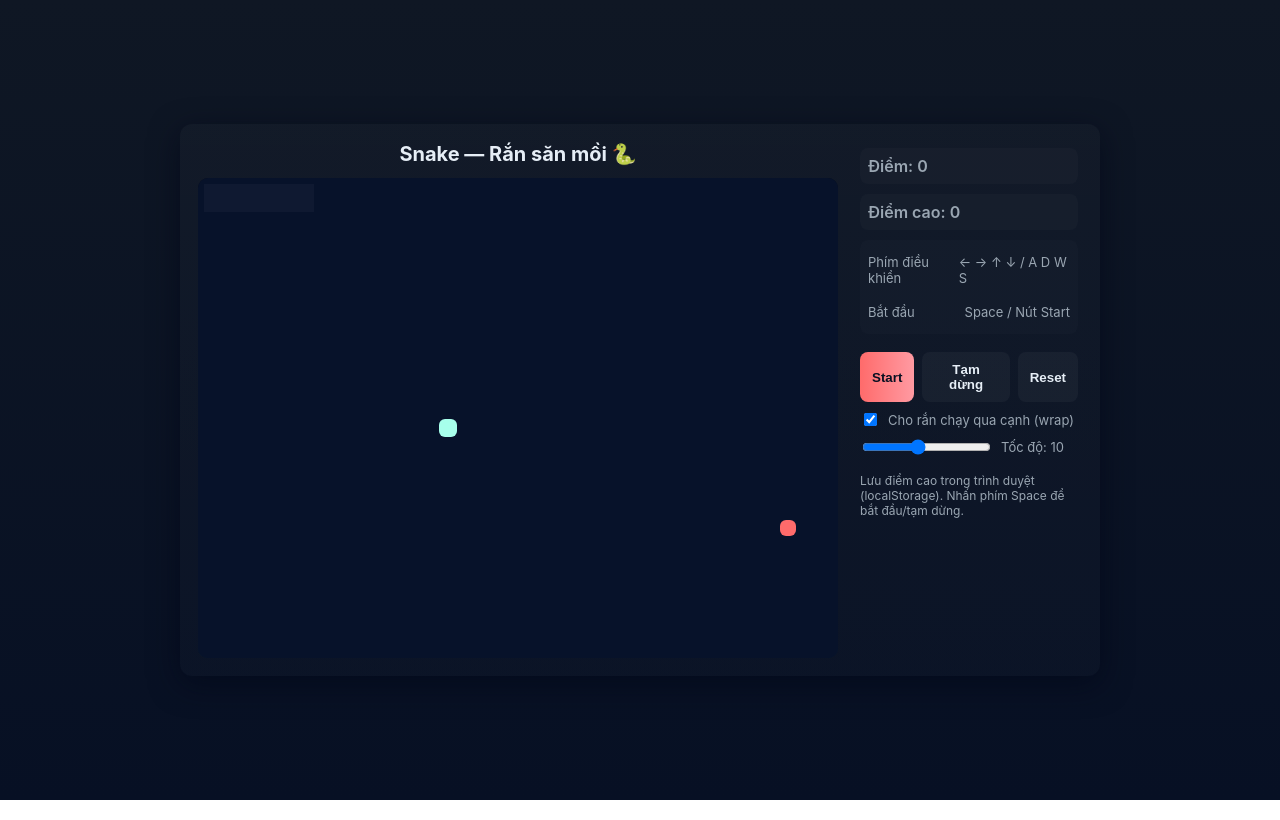
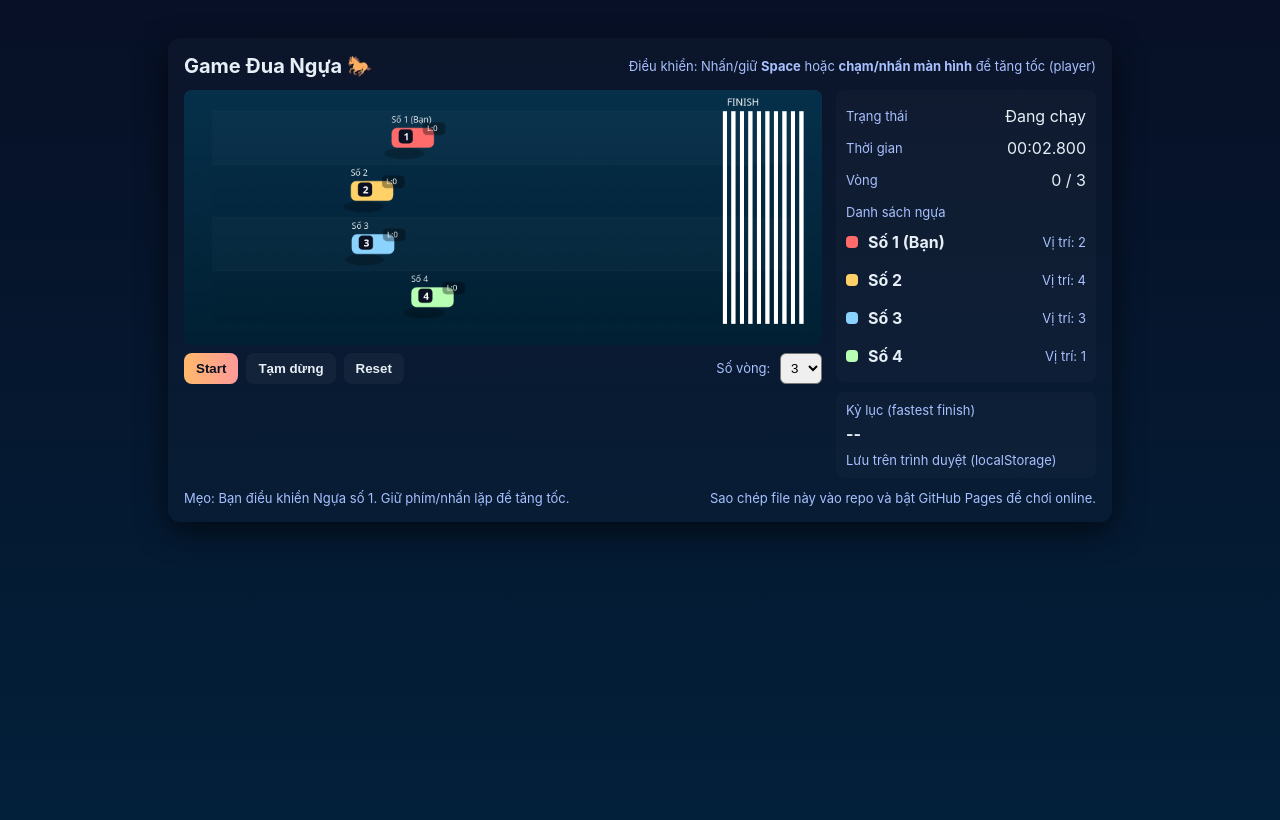
Before and after one commit to AnhQuoc1312/AnhQuoc1312-website, a plain HTML site: page index.html in a window 1280 px wide. Both pictures are taken after a click on the button "Start". Drawn offline with Linux system fonts and the light colour scheme.

Commit message:
Update index.html

```diff
--- a/index.html
+++ b/index.html
@@ -3,170 +3,238 @@
 <head>
   <meta charset="utf-8" />
   <meta name="viewport" content="width=device-width,initial-scale=1" />
-  <title>Snake — Game Rắn Săn Mồi</title>
-  <meta name="description" content="Game Rắn săn mồi đơn giản - chơi trên GitHub Pages" />
+  <title>Game Đua Ngựa 🐎 — GitHub Pages</title>
+  <meta name="description" content="Game Đua Ngựa đơn giản: điều khiển ngựa, đua với 3 AI. Chạy trên GitHub Pages." />
   <style>
     :root{
-      --bg:#0f1724;
-      --panel:#0b1220;
-      --accent:#ff6b6b;
-      --muted:#9aa6b2;
-      --card:#0b1320;
+      --bg:#071026;
+      --panel:#0b1630;
+      --accent:#ffb86b;
+      --muted:#a8c0ff;
+      --ui:#e6eef6;
     }
     *{box-sizing:border-box}
-    html,body{height:100%;margin:0;font-family:Inter,system-ui,-apple-system,Segoe UI,Roboto,"Helvetica Neue",Arial;background:linear-gradient(180deg,var(--bg),#071024);color:#e6eef6}
-    .wrap{min-height:100vh;display:flex;align-items:center;justify-content:center;padding:20px}
-    .card{
-      width:100%;max-width:920px;background:linear-gradient(180deg,rgba(255,255,255,0.02),rgba(255,255,255,0.01));
-      border-radius:12px;padding:18px;box-shadow:0 8px 30px rgba(2,6,23,0.6);display:flex;gap:18px;align-items:flex-start;
-    }
-    .left{flex:1;display:flex;flex-direction:column;gap:12px;align-items:center}
-    canvas{background:linear-gradient(180deg,#081022,#07203a);border-radius:10px;display:block;width:100%;height:auto;max-width:680px;box-shadow:inset 0 0 90px rgba(0,0,0,0.35)}
-    .right{width:260px;min-width:220px;padding:6px 4px;display:flex;flex-direction:column;gap:10px}
+    html,body{height:100%;margin:0;font-family:Inter,system-ui,Segoe UI,Roboto,Helvetica,Arial;background:linear-gradient(180deg,var(--bg),#03203a);color:var(--ui)}
+    .container{max-width:980px;margin:20px auto;padding:18px}
+    .card{background:linear-gradient(180deg,rgba(255,255,255,0.02),rgba(255,255,255,0.01));border-radius:12px;padding:16px;box-shadow:0 10px 30px rgba(0,0,0,0.6)}
+    header{display:flex;align-items:center;justify-content:space-between;gap:12px}
     h1{margin:0;font-size:20px}
-    .score, .best{background:rgba(255,255,255,0.02);padding:8px;border-radius:8px;font-weight:600;color:var(--muted)}
-    .controls{display:flex;gap:8px}
-    button{appearance:none;border:0;padding:10px 12px;border-radius:8px;background:rgba(255,255,255,0.04);color:inherit;cursor:pointer;font-weight:600}
-    button.primary{background:linear-gradient(90deg,var(--accent),#ff9aa2);color:#081022}
+    .top-right{display:flex;gap:8px;align-items:center}
+    button{appearance:none;border:0;padding:8px 12px;border-radius:8px;background:rgba(255,255,255,0.04);color:inherit;cursor:pointer;font-weight:700}
+    button.primary{background:linear-gradient(90deg,var(--accent),#ff9a9a);color:#081022}
+    .layout{display:flex;gap:14px;margin-top:12px}
+    .left{flex:1}
+    canvas{width:100%;height:auto;border-radius:8px;background:linear-gradient(180deg,#06304a,#02233a);display:block}
+    .right{width:260px;min-width:200px;display:flex;flex-direction:column;gap:10px}
+    .panel{background:rgba(255,255,255,0.02);padding:10px;border-radius:8px}
+    .row{display:flex;justify-content:space-between;align-items:center;padding:6px 0}
     .small{font-size:13px;color:var(--muted)}
-    .footer{font-size:12px;color:var(--muted);margin-top:8px}
-    .legend{display:flex;flex-direction:column;gap:6px;padding:8px;background:rgba(255,255,255,0.01);border-radius:8px}
-    .row{display:flex;justify-content:space-between;align-items:center;padding:6px 0}
-    .mobile-cta{display:none}
-    @media (max-width:820px){
-      .card{flex-direction:column;align-items:stretch}
-      .right{width:100%}
-      .mobile-cta{display:block}
-    }
+    .horse-info{display:flex;align-items:center;gap:8px}
+    .track{height:56px;border-radius:8px;overflow:hidden;background:linear-gradient(90deg,#0a2d2d,#052426)}
+    .legend{font-size:13px;color:var(--muted)}
+    footer{margin-top:12px;font-size:13px;color:var(--muted);display:flex;justify-content:space-between;align-items:center}
+    @media (max-width:860px){.layout{flex-direction:column}.right{width:100%}}
   </style>
 </head>
 <body>
-  <div class="wrap">
-    <div class="card" role="application" aria-label="Game Rắn săn mồi">
-      <div class="left">
-        <h1>Snake — Rắn săn mồi 🐍</h1>
-        <canvas id="game" width="640" height="480" aria-label="Bàn chơi"></canvas>
-        <div class="small mobile-cta">Trên mobile: vuốt để đổi hướng. Chạm hai lần để tạm dừng.</div>
-      </div>
+  <div class="container">
+    <div class="card" role="application" aria-label="Game đua ngựa">
+      <header>
+        <h1>Game Đua Ngựa 🐎</h1>
+        <div class="top-right">
+          <div class="small">Điều khiển: Nhấn/giữ <strong>Space</strong> hoặc <strong>chạm/nhấn màn hình</strong> để tăng tốc (player)</div>
+        </div>
+      </header>
 
-      <aside class="right" aria-hidden="false">
-        <div class="score">Điểm: <span id="score">0</span></div>
-        <div class="best">Điểm cao: <span id="best">0</span></div>
-
-        <div class="legend">
-          <div class="row"><div class="small">Phím điều khiển</div><div class="small">← → ↑ ↓ / A D W S</div></div>
-          <div class="row"><div class="small">Bắt đầu</div><div class="small">Space / Nút Start</div></div>
-        </div>
-
-        <div style="display:flex;flex-direction:column;gap:8px;margin-top:8px">
-          <div class="controls">
+      <div class="layout">
+        <div class="left">
+          <canvas id="race" width="900" height="360" aria-label="Bàn đua"></canvas>
+          <div style="display:flex;gap:8px;margin-top:8px">
             <button id="startBtn" class="primary">Start</button>
             <button id="pauseBtn">Tạm dừng</button>
             <button id="resetBtn">Reset</button>
+            <label class="small" style="align-self:center;margin-left:auto">Số vòng:
+              <select id="laps" style="margin-left:6px;padding:6px;border-radius:6px">
+                <option value="1">1</option>
+                <option value="2">2</option>
+                <option value="3" selected>3</option>
+              </select>
+            </label>
+          </div>
+        </div>
+
+        <aside class="right" aria-hidden="false">
+          <div class="panel">
+            <div class="row"><div class="small">Trạng thái</div><div id="status">Sẵn sàng</div></div>
+            <div class="row"><div class="small">Thời gian</div><div id="time">00:00.000</div></div>
+            <div class="row"><div class="small">Vòng</div><div id="lap">0 / 3</div></div>
+            <div style="height:8px"></div>
+            <div class="small">Danh sách ngựa</div>
+            <div id="horseList" style="display:flex;flex-direction:column;gap:6px;margin-top:6px"></div>
           </div>
 
-          <label class="small" style="display:flex;gap:8px;align-items:center">
-            <input id="toggleWrap" type="checkbox" checked /> <span>Cho rắn chạy qua cạnh (wrap)</span>
-          </label>
+          <div class="panel">
+            <div class="small">Kỷ lục (fastest finish)</div>
+            <div id="bestRecord" style="font-weight:700;margin-top:6px">--</div>
+            <div class="small" style="margin-top:8px">Lưu trên trình duyệt (localStorage)</div>
+          </div>
+        </aside>
+      </div>
 
-          <label class="small" style="display:flex;gap:8px;align-items:center">
-            <input id="speedRange" type="range" min="4" max="18" value="10" /> <span id="speedLabel">Tốc độ: 10</span>
-          </label>
-
-          <div class="footer small">Lưu điểm cao trong trình duyệt (localStorage). Nhấn phím Space để bắt đầu/tạm dừng.</div>
-        </div>
-      </aside>
+      <footer>
+        <div class="legend">Mẹo: Bạn điều khiển Ngựa số 1. Giữ phím/nhấn lặp để tăng tốc.</div>
+        <div class="small">Sao chép file này vào repo và bật GitHub Pages để chơi online.</div>
+      </footer>
     </div>
   </div>
 
 <script>
-/*
-  Game Snake đơn giản, single-file.
-  - WASD / arrow keys để điều khiển
-  - Space để bắt đầu / tạm dừng
-  - Lưu điểm cao trong localStorage
-  - Mobile: gesture swipe to change direction
+/* Simple Horse Racing Game
+ - 4 horses, player controls horse 0 (nhấn space/giữ hoặc chạm)
+ - AI ngựa có tốc độ base + ngẫu nhiên
+ - Vòng đua đếm, finish khi đạt số vòng
+ - Lưu best time trong localStorage
 */
 
-const canvas = document.getElementById('game');
+const canvas = document.getElementById('race');
 const ctx = canvas.getContext('2d');
-let scale = 20;                // kích thước ô
-let cols = Math.floor(canvas.width / scale);
-let rows = Math.floor(canvas.height / scale);
 
-let snake = [{x: Math.floor(cols/2), y: Math.floor(rows/2)}];
-let dir = {x:1, y:0};
-let nextDir = {x:1, y:0};
-let food = null;
-let score = 0;
-let best = Number(localStorage.getItem('snake_best') || 0);
+let W = canvas.width, H = canvas.height;
+function resizeCanvas(){
+  // keep canvas internal resolution same, CSS scales it
+  const ratio = window.devicePixelRatio || 1;
+  canvas.width = 900 * ratio;
+  canvas.height = 360 * ratio;
+  canvas.style.width = '100%';
+  canvas.style.height = 'auto';
+  ctx.setTransform(ratio,0,0,ratio,0,0);
+  W = canvas.width / ratio; H = canvas.height / ratio;
+}
+resizeCanvas();
+window.addEventListener('resize', resizeCanvas);
+
+// game variables
+const NUM_HORSES = 4;
+const TRACK_PADDING = 30;
+const TRACK_HEIGHT = (H - TRACK_PADDING*2) / NUM_HORSES;
+const FINISH_LINE_X = W - 140;
+let lapsToRun = Number(document.getElementById('laps').value) || 3;
+
+const horses = [];
 let running = false;
-let wrap = true;
-let speed = 10; // ticks per second
-let tickInterval = null;
+let startedAt = null;
+let elapsed = 0;
+let lapDisplay = 0;
+let statusEl = document.getElementById('status');
+let timeEl = document.getElementById('time');
+let lapEl = document.getElementById('lap');
+let horseListEl = document.getElementById('horseList');
+let bestKey = 'horse_race_best_time';
+let bestRecordEl = document.getElementById('bestRecord');
+let best = Number(localStorage.getItem(bestKey) || 0);
+if(best>0) bestRecordEl.textContent = formatTime(best); else bestRecordEl.textContent = '--';
 
-const scoreEl = document.getElementById('score');
-const bestEl = document.getElementById('best');
-bestEl.textContent = best;
-document.getElementById('toggleWrap').checked = wrap;
-const speedRange = document.getElementById('speedRange');
-const speedLabel = document.getElementById('speedLabel');
-speedRange.value = speed;
-speedLabel.textContent = 'Tốc độ: ' + speed;
-
-function resetGame(){
-  snake = [{x: Math.floor(cols/2), y: Math.floor(rows/2)}];
-  dir = {x:1,y:0};
-  nextDir = {x:1,y:0};
-  score = 0;
-  placeFood();
-  updateScore();
-  running = false;
-  stopLoop();
+// create horses
+function initHorses(){
+  horses.length = 0;
+  for(let i=0;i<NUM_HORSES;i++){
+    horses.push({
+      id: i,
+      name: ['Số 1 (Bạn)','Số 2','Số 3','Số 4'][i] || 'Ngựa '+(i+1),
+      color: ['#ff6b6b','#ffd166','#8bd3ff','#b6ffb3'][i % 4],
+      x: 60,
+      y: TRACK_PADDING + i * TRACK_HEIGHT + TRACK_HEIGHT/2,
+      baseSpeed: 0.9 + Math.random()*0.6, // base movement per tick
+      speedBuff: 0, // temporary buff from player
+      lap: 0,
+      finished: false,
+      finishTime: 0
+    });
+  }
+  renderHorseList();
 }
 
-function placeFood(){
-  let valid = false;
-  while(!valid){
-    const fx = Math.floor(Math.random() * cols);
-    const fy = Math.floor(Math.random() * rows);
-    if(!snake.some(s => s.x === fx && s.y === fy)){
-      food = {x: fx, y: fy};
-      valid = true;
-    }
-  }
+function renderHorseList(){
+  horseListEl.innerHTML = '';
+  horses.forEach(h => {
+    const el = document.createElement('div');
+    el.className = 'row';
+    el.style.display = 'flex';
+    el.style.justifyContent = 'space-between';
+    el.style.alignItems = 'center';
+    el.innerHTML = `<div style="display:flex;gap:10px;align-items:center">
+      <div style="width:12px;height:12px;background:${h.color};border-radius:4px"></div>
+      <div style="font-weight:700">${h.name}</div>
+    </div><div id="status-h-${h.id}" class="small">Vị trí: 0</div>`;
+    horseListEl.appendChild(el);
+  });
 }
 
+// draw track and horses
 function draw(){
-  // clear
-  ctx.clearRect(0,0,canvas.width,canvas.height);
+  // background
+  ctx.clearRect(0,0,W,H);
+  // grass
+  const grd = ctx.createLinearGradient(0,0,0,H);
+  grd.addColorStop(0,'#06304a'); grd.addColorStop(1,'#012033');
+  ctx.fillStyle = grd;
+  ctx.fillRect(0,0,W,H);
 
-  // background grid subtle
-  ctx.fillStyle = '#07122a';
-  ctx.fillRect(0,0,canvas.width,canvas.height);
-
-  // food
-  if(food){
-    ctx.fillStyle = '#ff6b6b';
-    roundRect(ctx, food.x*scale+2, food.y*scale+2, scale-4, scale-4, 6);
-    ctx.fill();
+  // draw lanes
+  for(let i=0;i<NUM_HORSES;i++){
+    const laneY = TRACK_PADDING + i*TRACK_HEIGHT;
+    ctx.fillStyle = i%2===0 ? 'rgba(255,255,255,0.02)' : 'rgba(0,0,0,0.02)';
+    ctx.fillRect(40, laneY, W-80, TRACK_HEIGHT);
+    // lane marker
+    ctx.strokeStyle = 'rgba(255,255,255,0.04)';
+    ctx.beginPath();
+    ctx.moveTo(40, laneY);
+    ctx.lineTo(W-100, laneY);
+    ctx.stroke();
   }
 
-  // snake
-  for(let i=0;i<snake.length;i++){
-    const s = snake[i];
-    const hue = 200 - Math.min(160, i*6);
-    ctx.fillStyle = i===0 ? '#a7ffeb' : `hsl(${hue}, 60%, ${50 - Math.min(30,i*0.6)}%)`;
-    roundRect(ctx, s.x*scale+1, s.y*scale+1, scale-2, scale-2, 6);
+  // finish line
+  ctx.fillStyle = '#fff';
+  for(let i=0;i<20;i++){
+    if(i%2===0) ctx.fillRect(FINISH_LINE_X + i*6, TRACK_PADDING, 6, H-TRACK_PADDING*2);
+  }
+  ctx.font = '14px system-ui';
+  ctx.fillStyle = '#fff';
+  ctx.fillText('FINISH', FINISH_LINE_X+6, 22);
+
+  // draw horses
+  horses.forEach((h, idx) => {
+    // horse body (simple rectangle + head)
+    const hx = h.x;
+    const hy = h.y;
+    // shadow
+    ctx.fillStyle = 'rgba(0,0,0,0.25)';
+    ctx.beginPath(); ctx.ellipse(hx+18, hy+22, 28, 8, 0, 0, Math.PI*2); ctx.fill();
+
+    // body
+    ctx.fillStyle = h.color;
+    roundRect(ctx, hx, hy-14, 60, 28, 8);
     ctx.fill();
-  }
 
-  // overlay UI small
-  ctx.fillStyle = 'rgba(255,255,255,0.03)';
-  ctx.fillRect(6,6,110,28);
+    // saddle / number
+    ctx.fillStyle = '#081022';
+    roundRect(ctx, hx+10, hy-12, 20, 20, 5); ctx.fill();
+    ctx.fillStyle = '#fff';
+    ctx.font = 'bold 14px system-ui'; ctx.fillText(String(h.id+1), hx+17, hy+3);
+
+    // name
+    ctx.font = '12px system-ui'; ctx.fillStyle = 'rgba(255,255,255,0.9)';
+    ctx.fillText(h.name, hx, hy-22);
+    // lap badge
+    ctx.fillStyle = 'rgba(0,0,0,0.35)'; roundRect(ctx, hx+44, hy-22, 32, 18, 6); ctx.fill();
+    ctx.fillStyle = '#fff'; ctx.font='11px system-ui'; ctx.fillText('L:' + h.lap, hx+50, hy-10);
+  });
+
+  // debug
+  // ctx.fillStyle='#fff'; ctx.fillText('elapsed: '+elapsed.toFixed(2),20,20);
 }
 
-function roundRect(ctx, x, y, w, h, r){
+function roundRect(ctx,x,y,w,h,r){
   ctx.beginPath();
   ctx.moveTo(x+r,y);
   ctx.arcTo(x+w,y,x+w,y+h,r);
@@ -176,168 +244,198 @@ function roundRect(ctx, x, y, w, h, r){
   ctx.closePath();
 }
 
-function step(){
-  // apply nextDir to dir but prevent reverse
-  if(!(nextDir.x === -dir.x && nextDir.y === -dir.y)){
-    dir = nextDir;
+// game loop
+let raf = null;
+let lastTS = 0;
+function loop(ts){
+  if(!running){ lastTS = ts; raf = requestAnimationFrame(loop); return; }
+  if(!startedAt) startedAt = ts;
+  const dt = Math.min(40, ts - lastTS); // ms
+  lastTS = ts;
+  update(dt/1000);
+  draw();
+  raf = requestAnimationFrame(loop);
+}
+
+function update(dt){
+  // update elapsed
+  elapsed = (performance.now() - startedAt) || 0;
+  timeEl.textContent = formatTime(elapsed);
+
+  // update each horse
+  // player horse id 0: if boost active, give speed buff
+  horses.forEach(h => {
+    if(h.finished) return;
+    let move = h.baseSpeed * (50 + Math.random()*20) * dt; // base movement
+    // AI: slight randomness + slip
+    if(h.id !== 0){
+      // AI smarter when ahead/behind
+      const leaderX = Math.max(...horses.map(t=>t.x));
+      if(h.x < leaderX - 20) move *= 1.03; // try to catch up a bit
+      move *= (0.9 + Math.random()*0.3);
+    } else {
+      // player controlled: speedBuff applied
+      move *= (1 + (h.speedBuff || 0));
+      // natural slow down if not boosting
+    }
+    h.x += move;
+
+    // lap detection: when passing start line (x < startX) to FINISH? We'll count laps when passing FINISH_LINE_X
+    if(h.x >= FINISH_LINE_X && !h._passedFinish){
+      h._passedFinish = true;
+      h.lap += 1;
+      if(h.lap >= lapsToRun){
+        h.finished = true;
+        h.finishTime = elapsed;
+        onHorseFinish(h);
+      }
+    }
+    if(h.x < FINISH_LINE_X){
+      h._passedFinish = false;
+    }
+  });
+
+  // update UI horse positions (ranking)
+  const ranking = horses.slice().sort((a,b)=>b.x - a.x);
+  ranking.forEach((h, idx) => {
+    const el = document.getElementById('status-h-' + h.id);
+    if(el) el.textContent = 'Vị trí: ' + (idx+1);
+  });
+
+  // update lap display for player
+  const playerLap = horses[0].lap;
+  lapEl.textContent = `${playerLap} / ${lapsToRun}`;
+
+  // check if all finished
+  if(horses.every(h=>h.finished)){
+    endRace();
   }
+}
 
-  const head = {x: snake[0].x + dir.x, y: snake[0].y + dir.y};
+function onHorseFinish(h){
+  statusEl.textContent = `Ngựa ${h.id+1} hoàn thành (L:${h.lap})`;
+  // if player finished first overall update best
+  // check if all finished in endRace
+}
 
-  if(wrap){
-    if(head.x < 0) head.x = cols-1;
-    if(head.x >= cols) head.x = 0;
-    if(head.y < 0) head.y = rows-1;
-    if(head.y >= rows) head.y = 0;
+function endRace(){
+  running = false;
+  statusEl.textContent = 'Kết thúc cuộc đua';
+  // determine placement by finishTime or x
+  const finishedOrdered = horses.slice().sort((a,b)=>{
+    if(a.finishTime && b.finishTime) return a.finishTime - b.finishTime;
+    return b.x - a.x;
+  });
+  // show results
+  let resultMsg = 'Kết quả: ';
+  finishedOrdered.forEach((h, idx)=> resultMsg += `#${idx+1}: ${h.name} (${h.id+1})  `);
+  // update best if player is first
+  if(finishedOrdered[0].id === 0){
+    const time = horses[0].finishTime || elapsed;
+    if(!best || time < best || best===0){
+      best = time;
+      localStorage.setItem(bestKey, String(best));
+      bestRecordEl.textContent = formatTime(best);
+      alert('Bạn thắng! Kỷ lục mới: ' + formatTime(best));
+    } else {
+      alert('Bạn thắng! Thời gian: ' + formatTime(time));
+    }
   } else {
-    // check wall collision
-    if(head.x < 0 || head.x >= cols || head.y < 0 || head.y >= rows){
-      return gameOver();
-    }
+    // show summary
+    alert(resultMsg);
   }
+}
 
-  // check self collision
-  if(snake.some(seg => seg.x === head.x && seg.y === head.y)){
-    return gameOver();
+// controls
+document.getElementById('startBtn').addEventListener('click', ()=>{
+  if(!running){
+    startRace();
   }
+});
+document.getElementById('pauseBtn').addEventListener('click', ()=>{
+  running = !running;
+  statusEl.textContent = running ? 'Đang chạy' : 'Tạm dừng';
+});
+document.getElementById('resetBtn').addEventListener('click', ()=>{
+  if(confirm('Reset cuộc đua?')) resetRace();
+});
+document.getElementById('laps').addEventListener('change',(e)=>{
+  lapsToRun = Number(e.target.value);
+  lapEl.textContent = `0 / ${lapsToRun}`;
+});
 
-  snake.unshift(head);
+// player input: space to boost
+let boosting = false;
+function setBoost(active){
+  boosting = active;
+  const p = horses[0];
+  if(!p) return;
+  p.speedBuff = active ? 1.2 : 0; // 20% boost
+}
+window.addEventListener('keydown',(e)=>{
+  if(e.code === 'Space'){ e.preventDefault(); setBoost(true); }
+});
+window.addEventListener('keyup',(e)=>{
+  if(e.code === 'Space'){ setBoost(false); }
+});
 
-  // eat food?
-  if(food && head.x === food.x && head.y === food.y){
-    score += 1;
-    updateScore();
-    placeFood();
-  } else {
-    snake.pop();
+// mobile touch to boost (tap & hold)
+canvas.addEventListener('touchstart',(e)=>{ e.preventDefault(); setBoost(true); });
+canvas.addEventListener('touchend',(e)=>{ e.preventDefault(); setBoost(false); });
+
+// mouse click boost
+canvas.addEventListener('mousedown',(e)=> setBoost(true));
+window.addEventListener('mouseup',(e)=> setBoost(false));
+
+// game management
+function startRace(){
+  if(horses.every(h=>h.finished)){
+    resetRace();
   }
+  running = true;
+  statusEl.textContent = 'Đang chạy';
+  if(!startedAt) startedAt = performance.now();
+  if(!raf) { lastTS = performance.now(); raf = requestAnimationFrame(loop); }
+}
 
+function resetRace(){
+  // reinit horses positions & states
+  initHorses();
+  horses.forEach(h=>{
+    h.x = 60;
+    h.lap = 0;
+    h.finished = false;
+    h.finishTime = 0;
+    h._passedFinish = false;
+    h.speedBuff = 0;
+    // tweak AI base speed slightly
+    h.baseSpeed = 0.9 + Math.random()*0.6;
+  });
+  lapsToRun = Number(document.getElementById('laps').value);
+  lapEl.textContent = `0 / ${lapsToRun}`;
+  elapsed = 0; startedAt = null; running = false;
+  statusEl.textContent = 'Sẵn sàng';
+  timeEl.textContent = '00:00.000';
+  renderHorseList();
   draw();
 }
 
-function updateScore(){
-  scoreEl.textContent = score;
-  if(score > best){
-    best = score;
-    bestEl.textContent = best;
-    localStorage.setItem('snake_best', String(best));
-  }
+// util format time
+function formatTime(ms){
+  if(!ms && ms!==0) return '--';
+  const total = Number(ms);
+  const s = Math.floor(total/1000);
+  const mm = Math.floor(s/60).toString().padStart(2,'0');
+  const ss = (s%60).toString().padStart(2,'0');
+  const msRem = Math.floor(total%1000).toString().padStart(3,'0');
+  return `${mm}:${ss}.${msRem}`;
 }
 
-function gameOver(){
-  running = false;
-  stopLoop();
-  // flash effect
-  for(let i=0;i<3;i++){
-    setTimeout(()=>ctx.fillStyle='rgba(255,80,80,0.06)', 50*i);
-  }
-  // reset after short delay
-  setTimeout(()=> {
-    alert('Game over! Điểm của bạn: ' + score);
-    resetGame();
-    draw();
-  }, 150);
-}
+// start up
+initHorses();
+draw();
+raf = requestAnimationFrame(loop);
 
-function startLoop(){
-  if(tickInterval) clearInterval(tickInterval);
-  tickInterval = setInterval(step, 1000 / speed);
-}
-
-function stopLoop(){
-  if(tickInterval){ clearInterval(tickInterval); tickInterval = null; }
-}
-
-// controls
-window.addEventListener('keydown', (e)=>{
-  if(e.key === ' '){
-    e.preventDefault();
-    if(running){ running = false; stopLoop(); } else { running = true; startLoop(); }
-    return;
-  }
-  const k = e.key.toLowerCase();
-  if(k === 'arrowup' || k === 'w') { nextDir = {x:0,y:-1}; }
-  if(k === 'arrowdown' || k === 's') { nextDir = {x:0,y:1}; }
-  if(k === 'arrowleft' || k === 'a') { nextDir = {x:-1,y:0}; }
-  if(k === 'arrowright' || k === 'd') { nextDir = {x:1,y:0}; }
-});
-
-document.getElementById('startBtn').addEventListener('click', ()=>{
-  if(!running){ running = true; startLoop(); }
-});
-document.getElementById('pauseBtn').addEventListener('click', ()=>{
-  running = false; stopLoop();
-});
-document.getElementById('resetBtn').addEventListener('click', ()=>{
-  if(confirm('Bạn muốn reset trò chơi?')) resetGame();
-});
-document.getElementById('toggleWrap').addEventListener('change', (e)=>{
-  wrap = e.target.checked;
-});
-speedRange.addEventListener('input', (e)=>{
-  speed = Number(e.target.value);
-  speedLabel.textContent = 'Tốc độ: ' + speed;
-  if(running) startLoop();
-});
-
-// responsive canvas scaling
-function fitCanvas(){
-  // keep 4:3 aspect ratio
-  const containerWidth = Math.min(680, window.innerWidth - 60);
-  const desiredW = containerWidth;
-  const desiredH = Math.floor(desiredW * 3 / 4);
-  canvas.style.width = desiredW + 'px';
-  canvas.style.height = desiredH + 'px';
-  // recalc cols/rows to keep whole-number grid
-  // keep internal resolution same to avoid blur, only visual scaling used
-}
-window.addEventListener('resize', fitCanvas);
-
-// mobile swipe controls
-let touchStart = null;
-canvas.addEventListener('touchstart', (e)=>{
-  if(e.touches.length === 1){
-    const t = e.touches[0];
-    touchStart = {x: t.clientX, y: t.clientY, time: Date.now()};
-  }
-});
-canvas.addEventListener('touchend', (e)=>{
-  if(!touchStart) return;
-  const t = e.changedTouches[0];
-  const dx = t.clientX - touchStart.x;
-  const dy = t.clientY - touchStart.y;
-  const adx = Math.abs(dx), ady = Math.abs(dy);
-  if(Math.max(adx, ady) < 20){
-    // tap: toggle pause
-    if(running){ running = false; stopLoop(); } else { running = true; startLoop(); }
-  } else {
-    if(adx > ady){
-      nextDir = dx > 0 ? {x:1,y:0} : {x:-1,y:0};
-    } else {
-      nextDir = dy > 0 ? {x:0,y:1} : {x:0,y:-1};
-    }
-  }
-  touchStart = null;
-});
-
-// init
-placeFood();
-fitCanvas();
-draw();
-updateScore();
-resetGame(); // sets up game but not running
-
-// make canvas crisp on hi-dpi
-(function pixelRatio(){
-  const ratio = window.devicePixelRatio || 1;
-  const w = canvas.width;
-  const h = canvas.height;
-  canvas.width = w * ratio;
-  canvas.height = h * ratio;
-  canvas.style.width = w + 'px';
-  canvas.style.height = h + 'px';
-  ctx.scale(ratio, ratio);
-})();
 </script>
 </body>
 </html>
```
